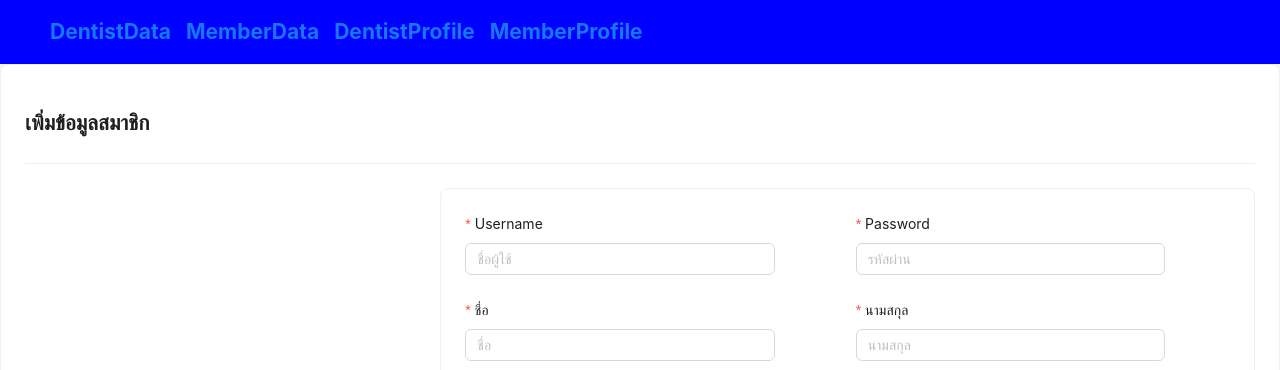
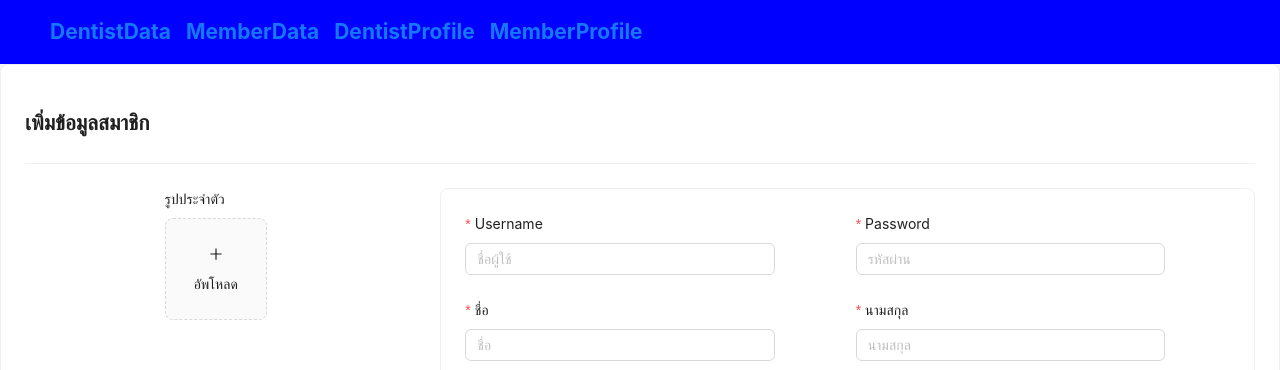
Before and after one commit to SpringSapphire/sa-project-demo, a React (Create React App) app in the folder frontend/: page /admin/member/create in a window 1280 px wide. Shown: the top 370 px of the page. Built offline with nearby package versions, Linux system fonts and the light colour scheme; no server answers.

Commit message:
UploadPic all(in create and edit)

```diff
--- a/frontend/src/pages/admin/adminD/edit/adminDentistEdit.tsx
+++ b/frontend/src/pages/admin/adminD/edit/adminDentistEdit.tsx
@@ -17,6 +17,7 @@ import type { DatePickerProps } from "antd";
 import { PlusOutlined } from "@ant-design/icons";
 import { DentistInterface } from "../../../../interfaces/IDentist";
 import { GenderInterface } from "../../../../interfaces/IGender";
+import { ImageUpload } from "../../../../interfaces/IUpload";
 import {
     CreateDentist,
     GetGenders,
@@ -41,7 +42,7 @@ const onDateChange: DatePickerProps["onChange"] = (date, dateString) => {
 const AdminEditDentistProfile: FC = () => {
     const navigate = useNavigate();
     const [messageApi, contextHolder] = message.useMessage();
-
+    const [profile, setProfile] = useState<ImageUpload>();
     const [dentsit, setDentist] = useState<DentistInterface>();
     const [genders, setGenders] = useState<GenderInterface[]>([]);
 
@@ -52,6 +53,7 @@ const AdminEditDentistProfile: FC = () => {
 
     const onFinish = async (values: DentistInterface) => {
         values.ID = dentsit?.ID;
+        values.Profile = profile?.thumbUrl;
         let res = await UpdateDentist(values);
         if (res.status) {
             messageApi.open({
@@ -67,6 +69,14 @@ const AdminEditDentistProfile: FC = () => {
                 content: "แก้ไขข้อมูลไม่สำเร็จ",
             });
         }
+    };
+
+    const normFile = (e: any) => {
+        if (Array.isArray(e)) {
+            return e;
+        }
+        setProfile(e?.fileList[0]);
+        return e?.fileList;
     };
 
     const getGendet = async () => {
@@ -90,6 +100,7 @@ const AdminEditDentistProfile: FC = () => {
                 Email: res.Email,
                 Phone: res.Phone,
                 Birthday: dayjs(res.Birthday),
+                Project: res.Project,
             });
         }
     };
@@ -103,11 +114,6 @@ const AdminEditDentistProfile: FC = () => {
         <div>
             {contextHolder}
             <Card>
-                <h2> แก้ไขข้อมูลส่วนตัว </h2>
-                <Divider />
-                <Row gutter={[16, 16]}>
-                    <Col xs={24} sm={24} md={24} lg={24} xl={8} />
-                    <Col xs={24} sm={24} md={24} lg={24} xl={16}>
                 <Form
                     name="basic"
                     form={form}
@@ -115,6 +121,27 @@ const AdminEditDentistProfile: FC = () => {
                     onFinish={onFinish}
                     autoComplete="off"
                 >
+                    <h2> แก้ไขข้อมูลส่วนตัว </h2>
+                    <Divider />
+                    <Row gutter={[16, 16]}>
+                        <Col xs={24} sm={24} md={24} lg={24} xl={8}>
+                            <div style={{ marginLeft: "35%" }}>
+                                <Form.Item
+                                    label="รูปประจำตัว"
+                                    name="Profile"
+                                    valuePropName="fileList"
+                                    getValueFromEvent={normFile}
+                                >
+                                    <Upload maxCount={1} multiple={false} listType="picture-card">
+                                        <div>
+                                            <PlusOutlined />
+                                            <div style={{ marginTop: 8 }}>อัพโหลด</div>
+                                        </div>
+                                    </Upload>
+                                </Form.Item>
+                            </div>
+                        </Col>
+                        <Col xs={24} sm={24} md={24} lg={24} xl={16}>
                             <Card>
                                 <Row gutter={[16, 16]}>
                                     <Col xs={24} sm={10} md={10} lg={10} xl={10}>
@@ -273,9 +300,9 @@ const AdminEditDentistProfile: FC = () => {
                                     </Col>
                                 </Row>
                             </Card>
-                        </Form>
                         </Col>
                     </Row>
+                </Form>
             </Card>
         </div>
     );
--- a/frontend/src/pages/admin/adminM/create/adminCreateMember.tsx
+++ b/frontend/src/pages/admin/adminM/create/adminCreateMember.tsx
@@ -3,6 +3,7 @@ import { PlusOutlined } from "@ant-design/icons";
 import { MemberInterface } from "../../../../interfaces/IMember";
 import { GenderInterface } from "../../../../interfaces/IGender";
 import { OccupationInterface } from "../../../../interfaces/IOcc";
+import { ImageUpload } from "../../../../interfaces/IUpload";
 import {
     CreateMember,
     GetGenders,
@@ -43,9 +44,11 @@ const AdminCreateMember: FC = () => {
     const navigate = useNavigate();
     const [genders, setGenders] = useState<GenderInterface[]>([]);
     const [occupations, setOccupations] = useState<OccupationInterface[]>([]);
+    const [profile, setProfile] = useState<ImageUpload>();
     const [messageApi, contextHolder] = message.useMessage();
 
     const onFinish = async (values: MemberInterface) => {
+        values.Profile = profile?.thumbUrl;
         let res = await CreateMember(values);
         if (res.status) {
             messageApi.open({
@@ -79,6 +82,14 @@ const AdminCreateMember: FC = () => {
         }
     };
 
+    const normFile = (e: any) => {
+        if (Array.isArray(e)) {
+            return e;
+        }
+        setProfile(e?.fileList[0]);
+        return e?.fileList;
+    };
+
     useEffect(() => {
         getGendet();
         getOcccupation();
@@ -88,17 +99,33 @@ const AdminCreateMember: FC = () => {
         <>
             {contextHolder}
             <Card>
-                <h2> เพิ่มข้อมูลสมาชิก</h2>
-                <Divider />
-                <Row gutter={[16, 16]}>
-                    <Col xs={24} sm={24} md={24} lg={24} xl={8} />
-                    <Col xs={24} sm={24} md={24} lg={24} xl={16}>
                 <Form
                     name="basic"
                     layout="vertical"
                     onFinish={onFinish}
                     autoComplete="off"
                 >
+                    <h2> เพิ่มข้อมูลสมาชิก</h2>
+                    <Divider />
+                    <Row gutter={[16, 16]}>
+                        <Col xs={24} sm={24} md={24} lg={24} xl={8}>
+                            <div style={{ marginLeft: "35%" }}>
+                                <Form.Item
+                                    label="รูปประจำตัว"
+                                    name="Profile"
+                                    valuePropName="fileList"
+                                    getValueFromEvent={normFile}
+                                >
+                                    <Upload maxCount={1} multiple={false} listType="picture-card">
+                                        <div>
+                                            <PlusOutlined />
+                                            <div style={{ marginTop: 8 }}>อัพโหลด</div>
+                                        </div>
+                                    </Upload>
+                                </Form.Item>
+                            </div>
+                        </Col>
+                        <Col xs={24} sm={24} md={24} lg={24} xl={16}>
                             <Card>
                                 <Row gutter={[16, 16]}>
                                     <Col xs={24} sm={10} md={10} lg={10} xl={10}>
@@ -242,9 +269,9 @@ const AdminCreateMember: FC = () => {
                                     </Col>
                                 </Row>
                             </Card>
-                        </Form>
                         </Col>
                     </Row>
+                </Form>
             </Card>
         </>
     );
--- a/frontend/src/pages/admin/adminM/edit/adminMemberEdit.tsx
+++ b/frontend/src/pages/admin/adminM/edit/adminMemberEdit.tsx
@@ -26,6 +26,7 @@ import {
 } from "../../../../services/https/https";
 import { useNavigate, useParams, Link } from "react-router-dom";
 import dayjs from "dayjs";
+import { ImageUpload } from "../../../../interfaces/IUpload";
 
 const { Option } = Select;
 
@@ -46,6 +47,7 @@ const AdminEditMemberProfile: FC = () => {
     const [member, setMember] = useState<MemberInterface>();
     const [genders, setGenders] = useState<GenderInterface[]>([]);
     const [occupations, setOccupation] = useState<OccupationInterface[]>([]);
+    const [profile, setProfile] = useState<ImageUpload>();
 
     // รับข้อมูลจาก params
     let { id } = useParams();
@@ -54,6 +56,7 @@ const AdminEditMemberProfile: FC = () => {
 
     const onFinish = async (values: MemberInterface) => {
         values.ID = member?.ID;
+        values.Profile = profile?.thumbUrl;
         let res = await UpdateMember(values);
         if (res.status) {
             messageApi.open({
@@ -100,8 +103,17 @@ const AdminEditMemberProfile: FC = () => {
                 Phone: res.Phone,
                 Birthday: dayjs(res.Birthday),
                 OccupationID: res.OccupationID,
+                Profile: res.Profile,
             });
         }
+    };
+
+    const normFile = (e: any) => {
+        if (Array.isArray(e)) {
+            return e;
+        }
+        setProfile(e?.fileList[0]);
+        return e?.fileList;
     };
 
     useEffect(() => {
@@ -114,11 +126,6 @@ const AdminEditMemberProfile: FC = () => {
         <div>
             {contextHolder}
             <Card>
-                <h2> แก้ไขข้อมูลส่วนตัว </h2>
-                <Divider />
-                <Row gutter={[16, 16]}>
-                    <Col xs={24} sm={24} md={24} lg={24} xl={8} />
-                    <Col xs={24} sm={24} md={24} lg={24} xl={16}>
                 <Form
                     name="basic"
                     form={form}
@@ -126,6 +133,27 @@ const AdminEditMemberProfile: FC = () => {
                     onFinish={onFinish}
                     autoComplete="off"
                 >
+                    <h2> แก้ไขข้อมูลส่วนตัว </h2>
+                    <Divider />
+                    <Row gutter={[16, 16]}>
+                        <Col xs={24} sm={24} md={24} lg={24} xl={8}>
+                            <div style={{ marginLeft: "35%" }}>
+                                <Form.Item
+                                    label="รูปประจำตัว"
+                                    name="Profile"
+                                    valuePropName="fileList"
+                                    getValueFromEvent={normFile}
+                                >
+                                    <Upload maxCount={1} multiple={false} listType="picture-card">
+                                        <div>
+                                            <PlusOutlined />
+                                            <div style={{ marginTop: 8 }}>อัพโหลด</div>
+                                        </div>
+                                    </Upload>
+                                </Form.Item>
+                            </div>
+                        </Col>
+                        <Col xs={24} sm={24} md={24} lg={24} xl={16}>
                             <Card>
                                 <Row gutter={[16, 16]}>
                                     <Col xs={24} sm={10} md={10} lg={10} xl={10}  >
@@ -301,9 +329,9 @@ const AdminEditMemberProfile: FC = () => {
                                     </Col>
                                 </Row>
                             </Card>
-                        </Form>
                         </Col>
                     </Row>
+                </Form>
             </Card>
         </div>
     );
```
Also changed, not shown: 1 other file (tests, documents, lock files or other folders). Lines whose indentation alone changed are shown as unchanged.
